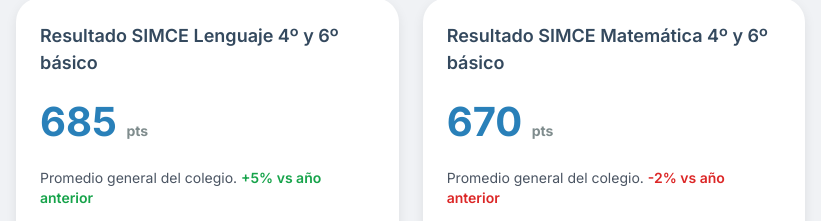
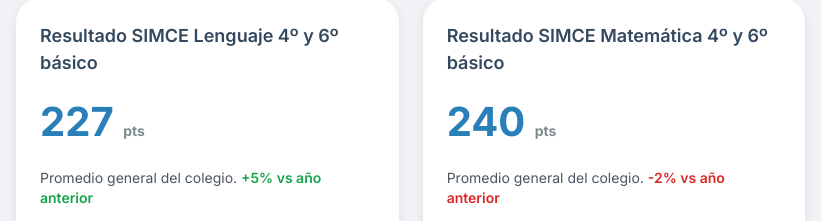
Before and after one commit to ncampos2025/dato, a plain HTML site: page index.html in a window 1280 px wide. Shown: the part 248-469 px from the top of the page, 24-845 px from the left. Drawn offline with nearby package versions, Linux system fonts and the light colour scheme.

Commit message:
Update index.html

```diff
--- a/index.html
+++ b/index.html
@@ -94,7 +94,7 @@
                 <div class="grid grid-cols-1 md:grid-cols-2 gap-6">
                     <div class="card">
                         <h3 class="indicator-title">Resultado SIMCE Lenguaje 4º y 6º básico</h3>
-                        <div class="value-text">685 <span class="sub-value">pts</span></div>
+                        <div class="value-text">227 <span class="sub-value">pts</span></div>
                         <p class="text-sm text-gray-600">Promedio general del colegio. <span class="text-green-600 font-semibold">+5% vs año anterior</span></p>
                         <div class="chart-mock">
                             <div class="chart-bar" style="height: 60%;"></div>
@@ -106,7 +106,7 @@
                     </div>
                     <div class="card">
                         <h3 class="indicator-title">Resultado SIMCE Matemática 4º y 6º básico</h3>
-                        <div class="value-text">670 <span class="sub-value">pts</span></div>
+                        <div class="value-text">240 <span class="sub-value">pts</span></div>
                         <p class="text-sm text-gray-600">Promedio general del colegio. <span class="text-red-600 font-semibold">-2% vs año anterior</span></p>
                         <div class="chart-mock">
                             <div class="chart-bar" style="height: 70%; background-color: #e74c3c;"></div>
```
